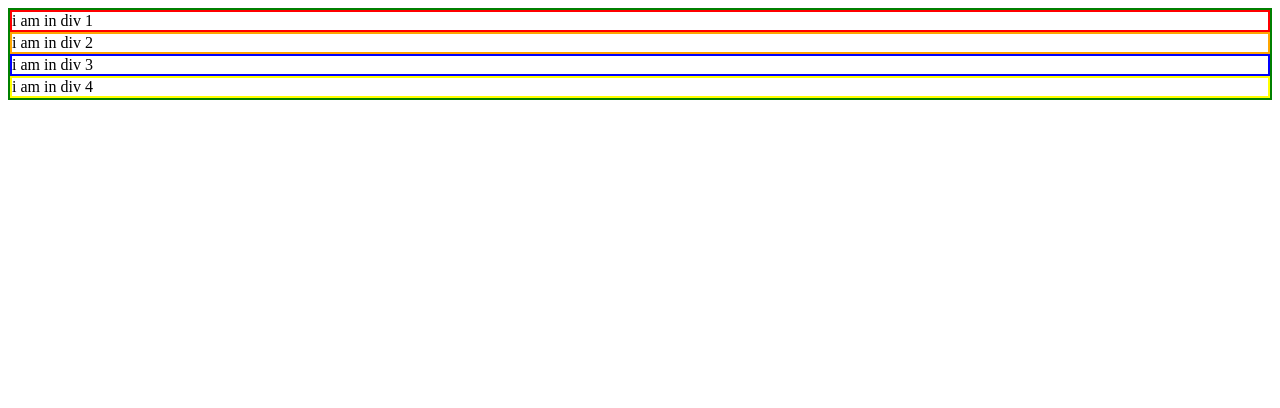
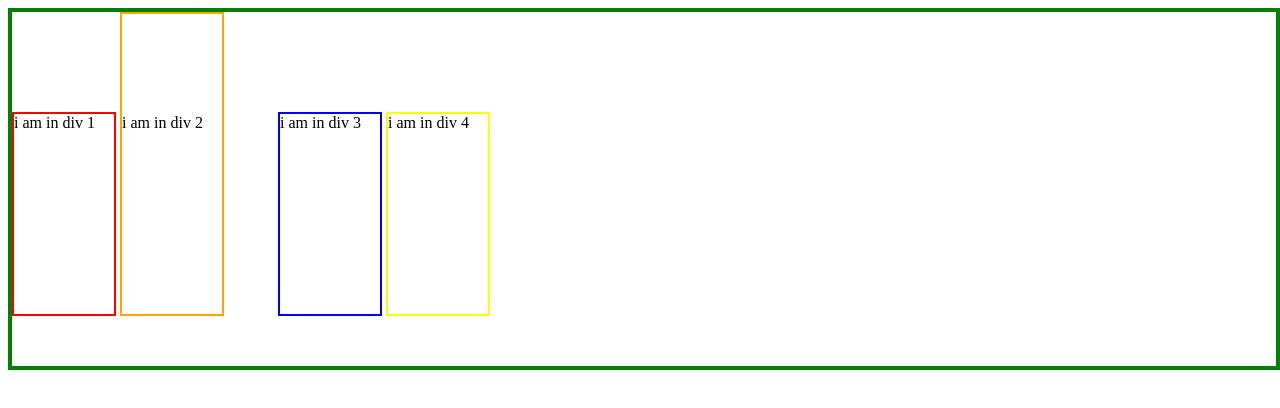
Before and after one commit to faisalakb/web_html, a plain HTML site: page index.html in a window 1280 px wide. Drawn offline with Linux system fonts and the light colour scheme.

Commit message:
Updated now

```diff
--- a/index.html
+++ b/index.html
@@ -16,7 +16,7 @@
     <div class="div2">
         i am in  div 2
     </div>
-    <div class="div3">
+    <div class="div3" id="divID3">
         i am in  div 3
     </div>
     <div class="div4" >
--- a/mystyle.css
+++ b/mystyle.css
@@ -1,20 +1,49 @@
 h1{
     border:2px solid blue;
+
 }
 .masterDiv{
-    border: 2px solid green;
+    border: 4px solid green;
+    width:100%;
+    height:100%;
 }
 
 .div1{
  border:2px solid red;
+ width:100px;
+ height:200px;
+ display: inline-block;
 }
 
 .div2{
     border:2px solid orange;
+    width:100px;
+    height:200px;
+    display: inline-block;
+
+    padding-top: 100px;
    }
 .div3{
     border:2px solid blue;
+    width:100px;
+    height:200px;
+    display: inline-block;
+    margin-left: 50px;
+    margin-bottom: 50px;
    }
 .div4{
     border:2px solid yellow;
+    width:100px;
+    height:200px;
+    display: inline-block;
+
+    margin-top: 100px;
+    margin-right: 100px;
    }
+
+#divID3{
+
+}
+
+
+/* 03028124554 */
```
